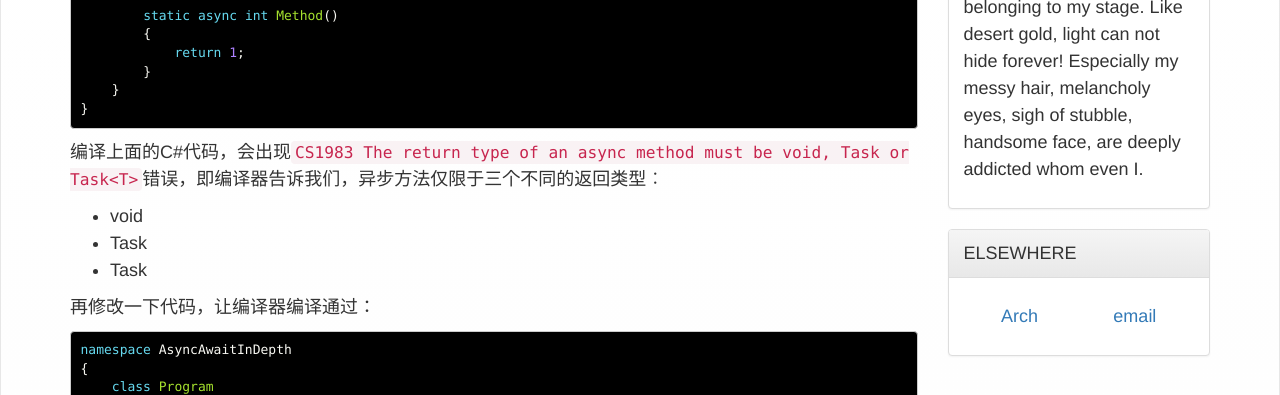
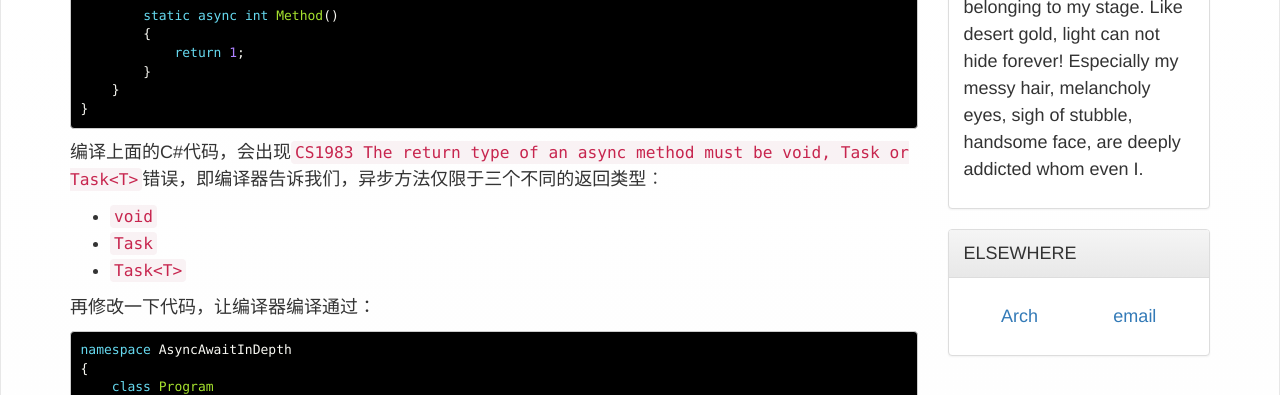
Before and after one commit to rigofunc/xyting.github.io, a Jekyll site: the page built from _posts/2017-02-28-understand-async-await-in-depth.md, in a window 1280 px wide and 900 px high, scrolled down 401 px. Shown: the top 395 px of the window. Built offline with Jekyll 4.4.1, drawn with Linux system fonts in a browser that asks for light colours.

```diff
--- a/_posts/2017-02-28-understand-async-await-in-depth.md
+++ b/_posts/2017-02-28-understand-async-await-in-depth.md
@@ -26,9 +26,9 @@ namespace AsyncAwaitInDepth
 
 编译上面的C#代码，会出现`CS1983 The return type of an async method must be void, Task or Task<T>`错误，即编译器告诉我们，异步方法仅限于三个不同的返回类型︰
 
-- void
-- Task
-- Task<T>
+- `void`
+- `Task`
+- `Task<T>`
 
 再修改一下代码，让编译器编译通过：
 
```
